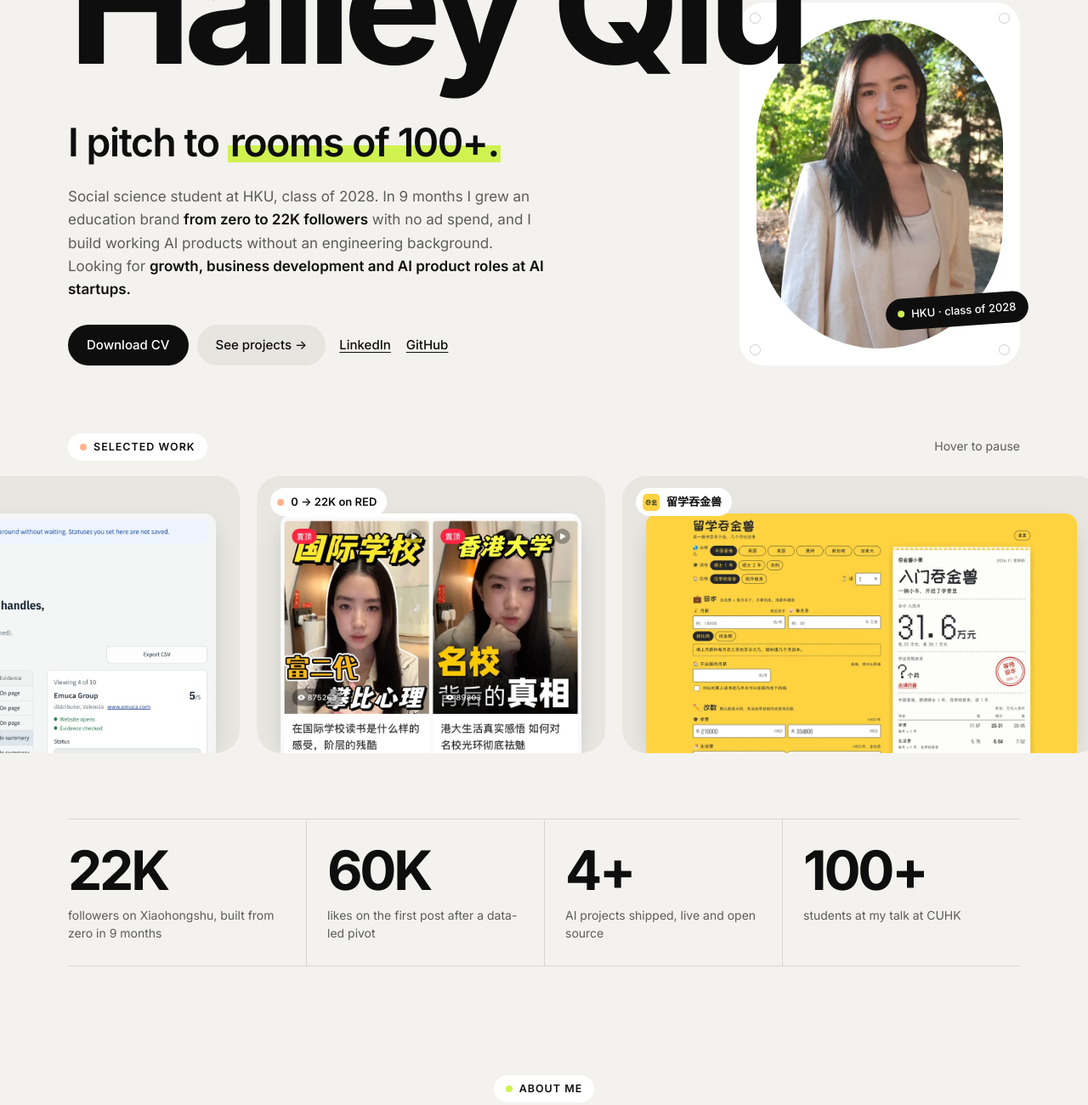
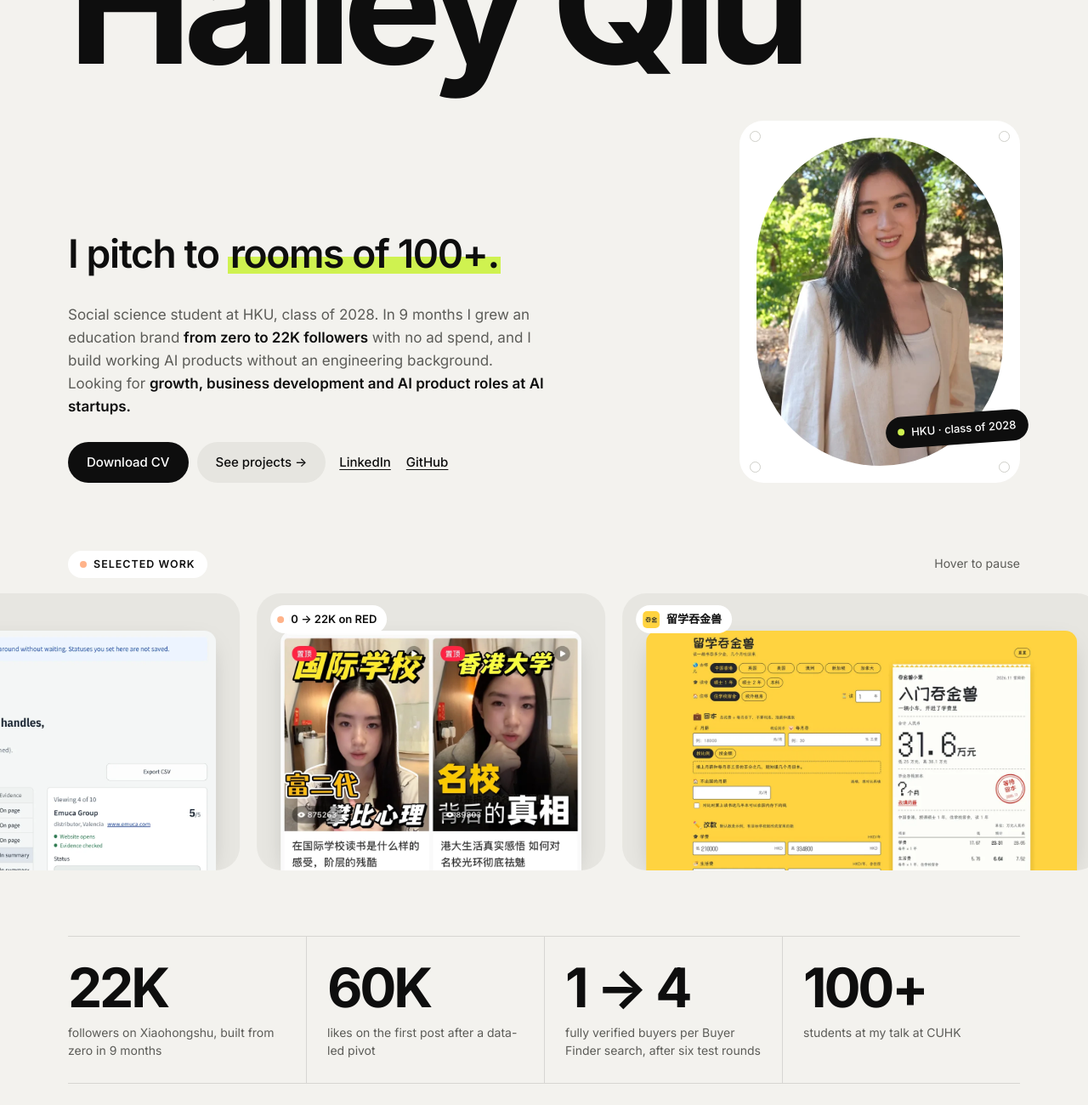
Before and after one commit to hailey-studio/hailey-studio.github.io, a plain HTML site: page index.html in a window 1280 px wide. Shown: the part 271-1571 px from the top of the page at 85% size. Drawn offline with Linux system fonts and the light colour scheme.

Commit message:
Add files via upload

```diff
--- a/index.html
+++ b/index.html
@@ -62,8 +62,8 @@ header{position:sticky;top:0;z-index:20;background:rgba(243,242,238,.86);backdro
 .name{position:relative;z-index:1;font-weight:700;font-size:clamp(64px,15.4vw,196px);line-height:.92;letter-spacing:-.055em;margin:clamp(12px,2vw,24px) 0 0;white-space:nowrap}
 .hero{display:grid;grid-template-columns:minmax(0,1fr) minmax(0,330px);gap:clamp(24px,5vw,72px);align-items:end;padding:clamp(28px,4vw,48px) 0 clamp(40px,6vw,72px)}
 .rot{font-size:clamp(30px,3.6vw,48px);font-weight:600;letter-spacing:-.03em;line-height:1.12;margin:0 0 22px}
-.rot .slot{display:block;height:1.18em;overflow:hidden;position:relative}
-.rot .slot>span{position:absolute;left:0;top:0;white-space:nowrap;transition:transform .7s var(--spring),opacity .4s}
+.rot .slot{display:block;height:1.42em;overflow:hidden;position:relative}
+.rot .slot>span{position:absolute;left:0;top:0;line-height:1.3;padding-bottom:.1em;white-space:nowrap;transition:transform .7s var(--spring),opacity .4s}
 .rot .slot>span.out{transform:translateY(-110%);opacity:0}
 .rot .slot>span.wait{transform:translateY(110%);opacity:0}
 .mark{background:linear-gradient(transparent 58%,var(--lime) 58% 92%,transparent 92%);padding:0 .06em}
@@ -71,7 +71,7 @@ header{position:sticky;top:0;z-index:20;background:rgba(243,242,238,.86);backdro
 .lede b{color:var(--ink);font-weight:600}
 .actions{display:flex;flex-wrap:wrap;gap:10px;align-items:center}
 .actions .links{display:flex;gap:18px;margin-left:6px;font-size:15px;font-weight:500}
-.photo-card{position:relative;background:var(--paper);border-radius:28px;padding:20px;margin-top:-170px}
+.photo-card{position:relative;background:var(--paper);border-radius:28px;padding:20px}
 .photo-card::before,.photo-card::after,.photo-card i::before,.photo-card i::after{content:"";position:absolute;width:11px;height:11px;border-radius:50%;border:1.5px solid #cfcfc9}
 .photo-card::before{left:12px;top:12px}.photo-card::after{right:12px;top:12px}
 .photo-card i::before{left:12px;bottom:12px}.photo-card i::after{right:12px;bottom:12px}
@@ -281,7 +281,7 @@ td.after span{background:var(--lime);padding:2px 8px;border-radius:6px}
     <div class="numbers rise">
       <div><strong data-count="22" data-suffix="K">22K</strong><span>followers on Xiaohongshu, built from zero in 9 months</span></div>
       <div><strong data-count="60" data-suffix="K">60K</strong><span>likes on the first post after a data-led pivot</span></div>
-      <div><strong data-count="4" data-suffix="+">4+</strong><span>AI projects shipped, live and open source</span></div>
+      <div><strong>1 → 4</strong><span>fully verified buyers per Buyer Finder search, after six test rounds</span></div>
       <div><strong data-count="100" data-suffix="+">100+</strong><span>students at my talk at CUHK</span></div>
     </div>
   </div>
@@ -425,7 +425,7 @@ td.after span{background:var(--lime);padding:2px 8px;border-radius:6px}
       <p>Full details in my <a href="Hailey_Qiu_CV.pdf" target="_blank" rel="noopener">CV</a>.</p>
     </div>
     <ul class="exp rise">
-      <li><span class="when">Jan – Mar 2027</span><div><span class="role">Team Lead</span> <span class="org">· IOT Data Hackathon 2027 (GS1 Hong Kong, Cyberport, HKSTP)</span><p>Recruited a cross-university team (computer engineering, AI security, quantitative finance). I own the problem research, business plan and final pitch.</p></div></li>
+      <li><span class="when">Jan – Mar 2027<br><span class="chip" style="margin-top:6px;background:var(--paper)"><span class="dot" style="background:var(--sky)"></span>Upcoming</span></span><div><span class="role">Team Lead</span> <span class="org">· IOT Data Hackathon 2027 (GS1 Hong Kong, Cyberport, HKSTP)</span><p>Competition starts in January 2027. I recruited a cross-university team (computer engineering, AI security, quantitative finance) and will own the problem research, business plan and final pitch.</p></div></li>
       <li><span class="when">Feb 2026 – now</span><div><span class="role">Founder, study-abroad content and consulting</span> <span class="org">· Xiaohongshu (RED)</span><p>0 to 22K followers in 9 months; turned inbound DMs into paying clients and brand deals.</p></div></li>
       <li><span class="when">Jun – Aug 2026</span><div><span class="role">Policy Research Intern</span> <span class="org">· Hong Kong Policy Research Institute, Shenzhen</span><p>Wrote a policy analysis on cross-border asset recovery. Presented research on the Qianhai marine economy under HKU's SIGC programme.</p></div></li>
       <li><span class="when">Summer 2026</span><div><span class="role">Speaker</span> <span class="org">· The Chinese University of Hong Kong</span><p>Talked to 100+ visiting high school students from Guangzhou about studying in Hong Kong. Also a guest speaker for ElitePrime Family Office.</p></div></li>
@@ -451,12 +451,12 @@ td.after span{background:var(--lime);padding:2px 8px;border-radius:6px}
     <h2 class="pop">Coffee <span class="it">chat?</span></h2>
     <p class="pop">Building something in AI and need someone who can grow it? Tell me what you're working on. I reply within 48 hours.</p>
     <div class="row pop">
-      <a class="magnet" id="magnet" href="mailto:zihuiqz@hotmail.com?subject=Coffee%20chat">Book a coffee chat <span aria-hidden="true">☕</span></a>
+      <a class="magnet" id="magnet" href="mailto:hailey.qiu@connect.hku.hk?subject=Coffee%20chat">Book a coffee chat <span aria-hidden="true">☕</span></a>
       <a class="btn ghost" href="https://www.linkedin.com/in/hailey-qiu-464393347/" target="_blank" rel="noopener">LinkedIn ↗</a>
       <a class="btn ghost" href="https://github.com/hailey-studio" target="_blank" rel="noopener">GitHub ↗</a>
       <a class="btn ghost" href="Hailey_Qiu_CV.pdf" target="_blank" rel="noopener">CV</a>
     </div>
-    <div class="pop"><a class="mail" href="mailto:zihuiqz@hotmail.com">zihuiqz@hotmail.com</a></div>
+    <div class="pop"><a class="mail" href="mailto:hailey.qiu@connect.hku.hk">hailey.qiu@connect.hku.hk</a></div>
     <div class="base"><span>© 2026 Hailey Qiu. Designed by me, built with AI.</span><span>中文版即将上线</span></div>
   </div>
 </footer>
```
Also changed, not shown: og.png, 1 other file.
